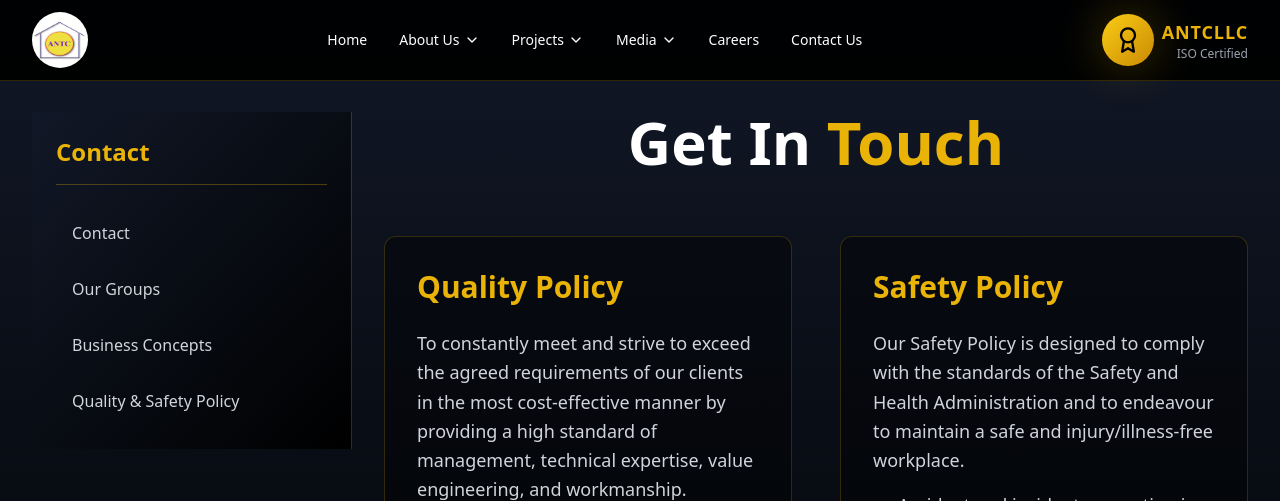
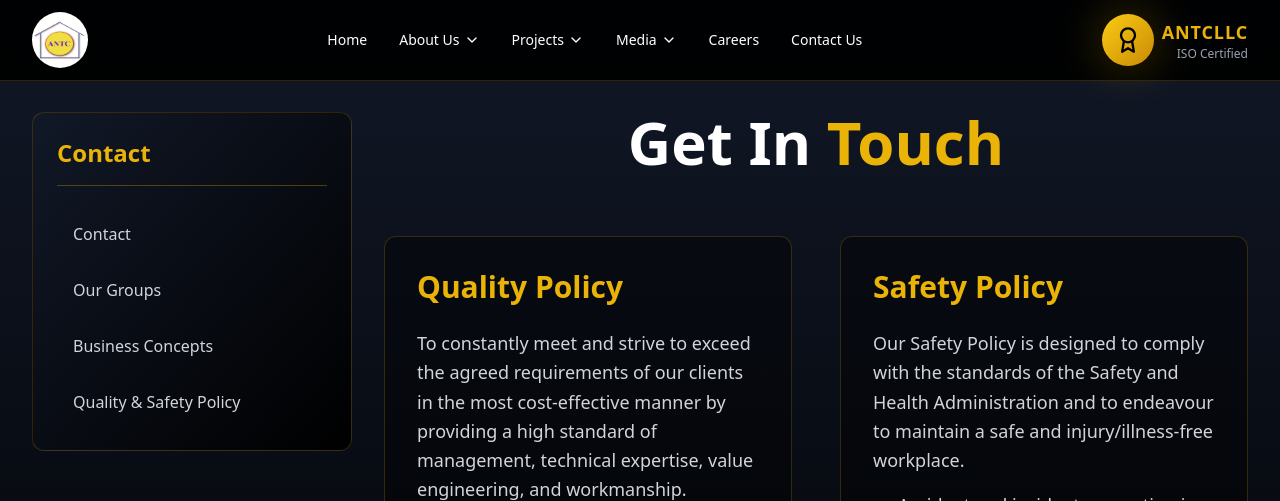
Before and after one commit to SaiRama-Doddi/Antcllc, a React (Vite) app: page /contact/quality in a window 1280 px wide. Shown: the top 501 px of the page. Built offline with nearby package versions, Linux system fonts and the light colour scheme.

Commit message:
feat: implement responsive Sidebar component with overlay and navigation support

```diff
--- a/src/components/Sidebar.tsx
+++ b/src/components/Sidebar.tsx
@@ -31,11 +31,13 @@ export default function Sidebar({
       {/* 🔹 Sidebar */}
       <aside
         className={`
-          fixed lg:static top-0 left-0 z-50
-          h-full w-80
+          fixed lg:sticky top-0 lg:top-28 left-0 z-50 lg:z-30
+          h-full lg:h-auto lg:max-h-[calc(100vh-8rem)]
+          w-80 lg:w-72 xl:w-80 lg:self-start lg:flex-shrink-0
           bg-gradient-to-br from-gray-900 to-black
-          border-r border-yellow-500/20
+          border-r lg:border border-yellow-500/20 lg:rounded-xl
           p-6
+          overflow-y-auto
           transform transition-transform duration-300
           ${isOpen ? "translate-x-0" : "-translate-x-full"}
           lg:translate-x-0
```
